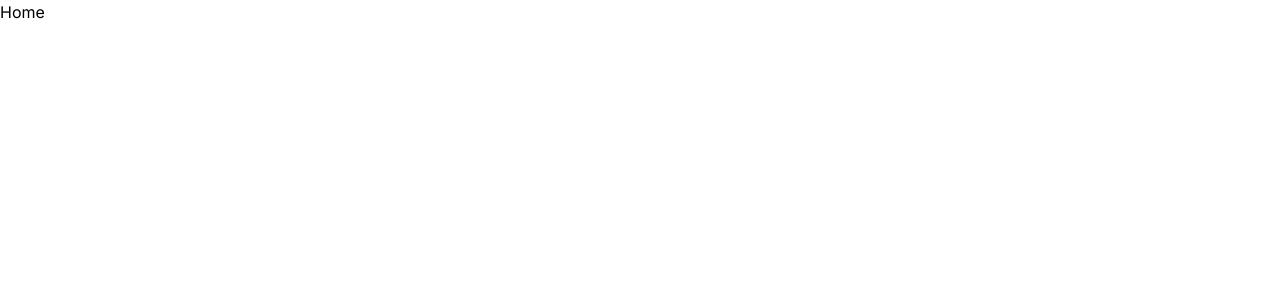
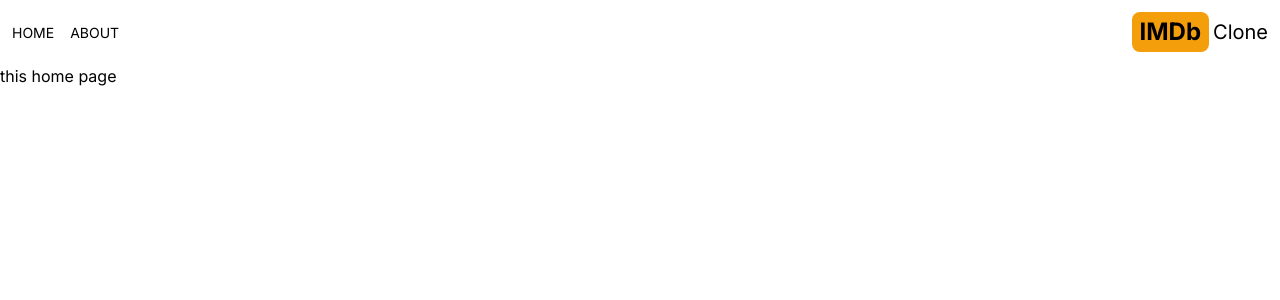
Before and after one commit to MishanyaZh/imdb-next, a Next.js app: page / in a window 1280 px wide. Shown: the top 300 px of the page. Built offline with nearby package versions, Linux system fonts and the light colour scheme.

Commit message:
header section

```diff
--- a/src/app/layout.tsx
+++ b/src/app/layout.tsx
@@ -1,6 +1,7 @@
 import type { Metadata } from "next";
 import { Inter } from "next/font/google";
 import "./globals.css";
+import Header from "@/components/Header";
 
 const inter = Inter({ subsets: ["latin"] });
 
@@ -16,7 +17,9 @@
 }>) {
   return (
     <html lang="en">
-      <body className={inter.className}>{children}</body>
+      <body className={inter.className}>
+        <Header/>
+        {children}</body>
     </html>
   );
 }
--- a/src/app/page.tsx
+++ b/src/app/page.tsx
@@ -1,12 +1,9 @@
-import React from 'react'
+import React from "react";
 
-type Props = {}
+type Props = {};
 
 const Home = async (props: Props) => {
+  return <div>this home page</div>;
+};
 
-  return (
-    <div>Home</div>
-  )
-}
-
-export default Home
+export default Home;
--- /dev/null
+++ b/src/components/Header.tsx
@@ -0,0 +1,26 @@
+import React from "react";
+import MenuItem from "./MenuItem";
+import { AiFillHome } from "react-icons/ai";
+import { BsFillInfoCircleFill } from "react-icons/bs";
+import Link from "next/link";
+
+type Props = {};
+
+const Header = (props: Props) => {
+  return (
+    <div className="flex justify-between items-center p-3">
+      <div className="flex gap-4">
+        <MenuItem title="home" address="/" Icon={AiFillHome} />
+        <MenuItem title="about" address="/about" Icon={BsFillInfoCircleFill} />
+      </div>
+      <Link href={"/"} className="flex gap-1 items-center">
+        <span className="text-2xl font-bold bg-amber-500 py-1 px-2 rounded-lg">
+          IMDb
+        </span>
+        <span className="text-xl hidden sm:inline">Clone</span>
+      </Link>
+    </div>
+  );
+};
+
+export default Header;
--- /dev/null
+++ b/src/components/MenuItem.tsx
@@ -0,0 +1,20 @@
+import Link from "next/link";
+import React, { ReactElement } from "react";
+import { IconType } from "react-icons";
+
+type Props = {
+  title: string;
+  address: string;
+  Icon: IconType;
+};
+
+const MenuItem = ({ title, address, Icon }: Props) => {
+  return (
+    <Link href={address} className="hover:text-amber-500">
+      <Icon className="text-2xl sm:hidden" />
+      <p className="uppercase hidden sm:inline text-sm">{title}</p>
+    </Link>
+  );
+};
+
+export default MenuItem;
```
Also changed, not shown: package.json (+5 -4 lines), 1 other file (tests, documents, lock files or other folders).
